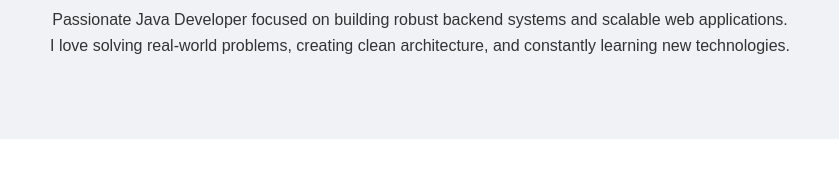
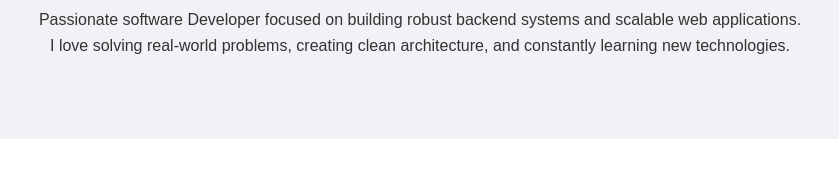
Before and after one commit to Suraj9075/portfolio, a plain HTML site: page index.html in a window 1280 px wide. Shown: the part 453-630 px from the top of the page, 220-1059 px from the left. Drawn offline with Linux system fonts and the light colour scheme.

Commit message:
Update index.html

```diff
--- a/index.html
+++ b/index.html
@@ -3,7 +3,7 @@
 <head>
   <meta charset="UTF-8">
   <meta name="viewport" content="width=device-width, initial-scale=1">
-  <title>Suraj Chavan | Java Developer</title>
+  <title>Suraj Chavan | software Developer</title>
   <link rel="stylesheet" href="style/style.css">
 </head>
 <body>
@@ -25,7 +25,7 @@
     <div class="hero-content">
       <img src="images/profile.jpg" alt="Suraj Chavan" class="profile-img">
       <h1>Hello, I'm <span>Suraj Chavan</span></h1>
-      <p>Passionate Java Developer focused on building robust backend systems and scalable web applications.</p>
+      <p>Passionate software Developer focused on building robust backend systems and scalable web applications.</p>
       <p>I love solving real-world problems, creating clean architecture, and constantly learning new technologies.</p>
     </div>
   </section>
```
